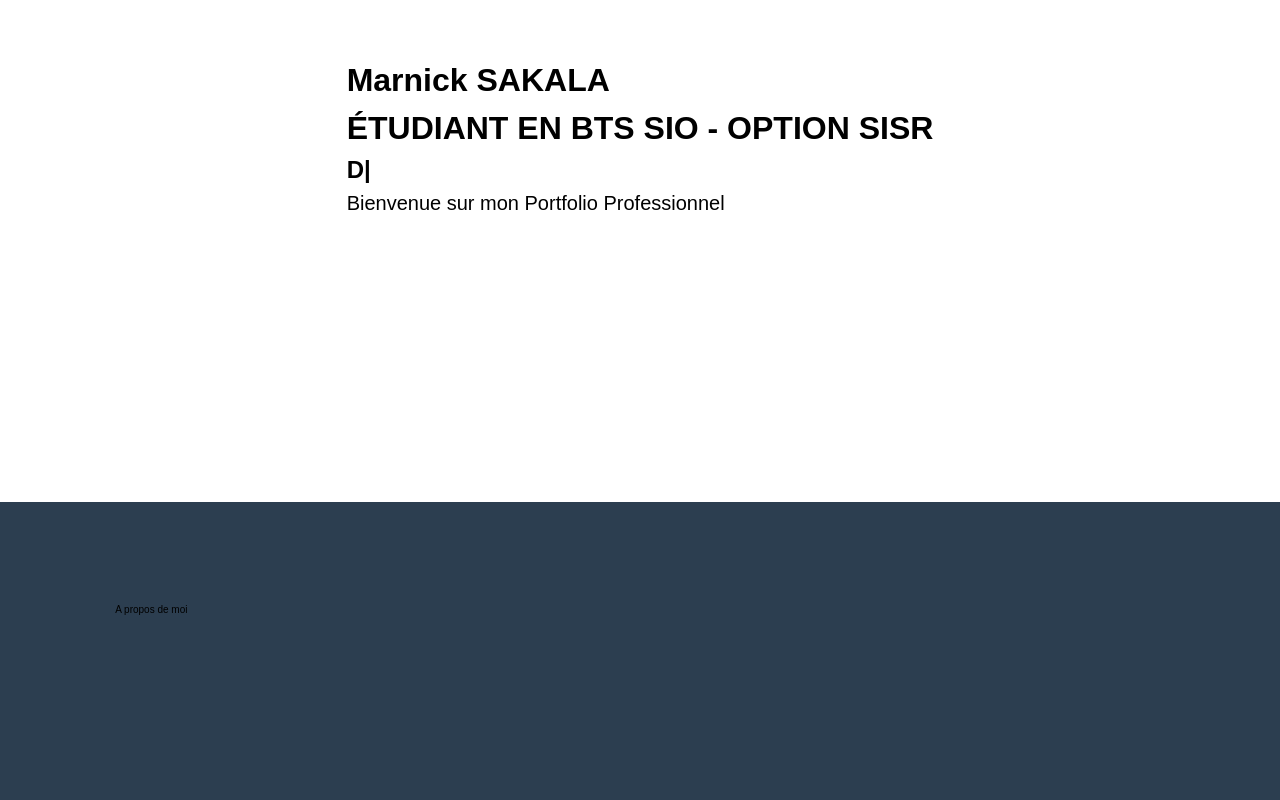
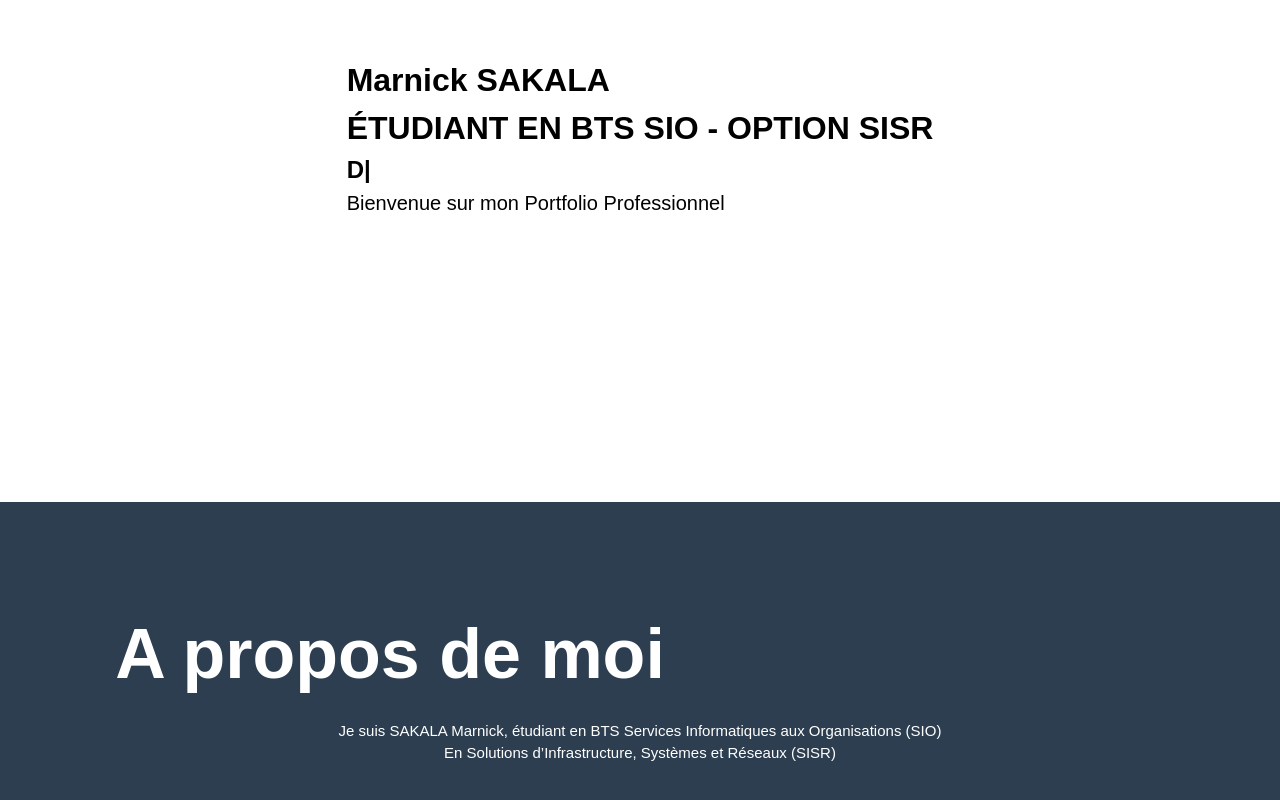
Before and after one commit to Sml94Tbs/mk-portfolio, a Next.js app: page / in a window 1280 px wide. Shown: the part 298-1098 px from the top of the page. Built offline with nearby package versions, Linux system fonts and the light colour scheme.

Commit message:
add about

```diff
--- a/src/app/components/contents/about.tsx
+++ b/src/app/components/contents/about.tsx
@@ -1,8 +1,12 @@
 const About = () => {
     return(
         <section className=" bg-[#2C3E50]">
-            <div>
-                <h1>A propos de moi</h1>
+            <div className=" relative left-0">
+                <h1 className=" text-white text-[7rem] font-[700]">A propos de moi</h1>
+            </div>
+            <div className=" text-white text-center text-[1.5rem] p-5">
+                <p>Je suis SAKALA Marnick, étudiant en BTS Services Informatiques aux Organisations (SIO) </p>
+                <p>En Solutions d’Infrastructure, Systèmes et Réseaux (SISR)</p>
             </div>
         </section>
     )
```
